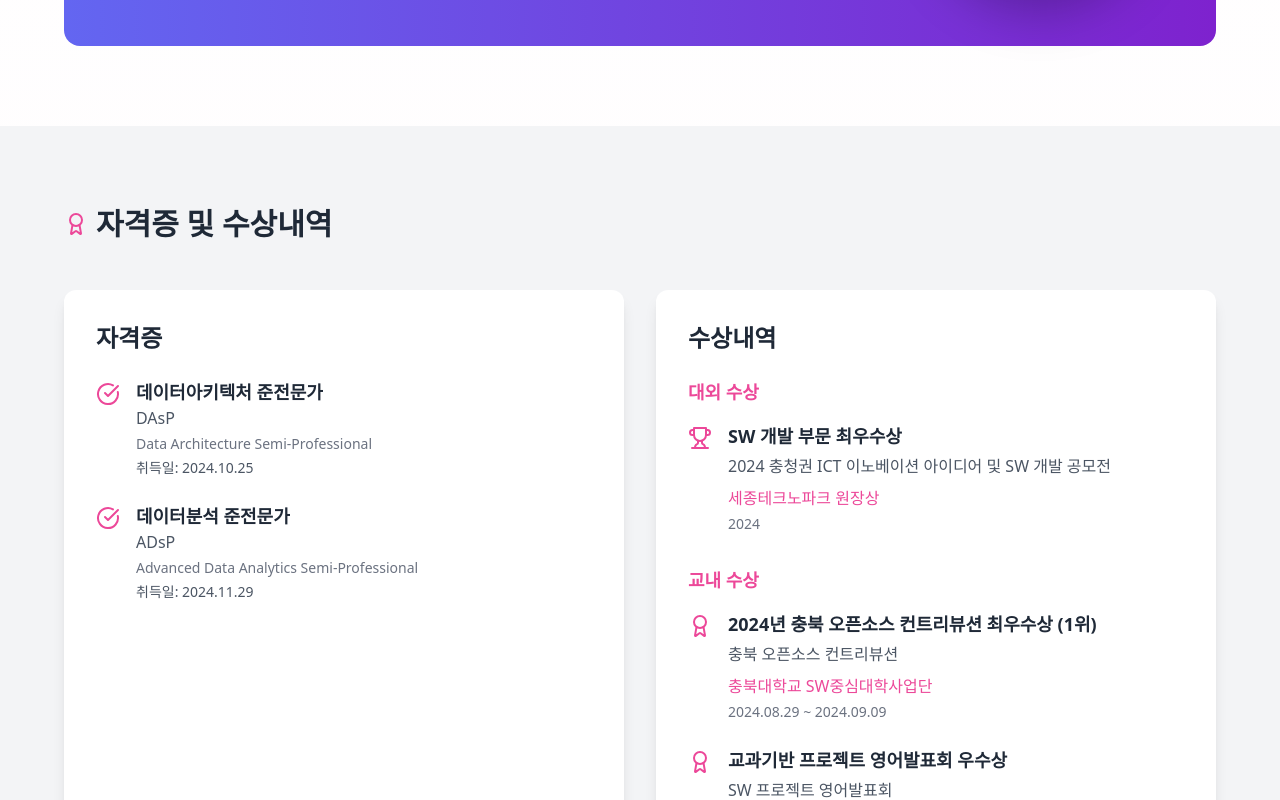
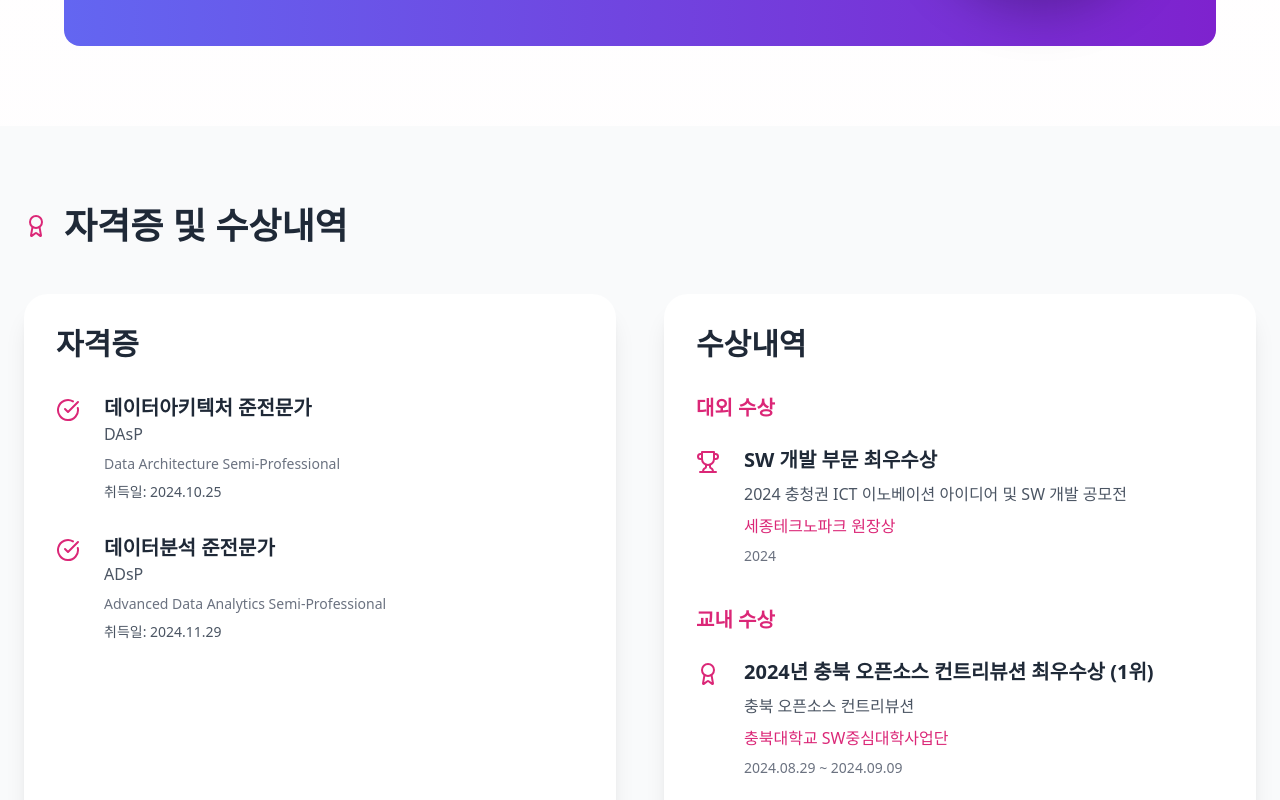
Before and after one commit to kookyungseon/portfolio-site, a React (Create React App) app: page / in a window 1280 px wide. Shown: the part 402-1202 px from the top of the page. Built offline with nearby package versions, Linux system fonts and the light colour scheme.

Commit message:
변경사항에 대한 설명

```diff
--- a/src/components/Certifications.js
+++ b/src/components/Certifications.js
@@ -42,25 +42,25 @@ const Certifications = () => {
   ];
 
   return (
-    <section id="certifications" className="bg-gray-100 px-4 py-20">
-      <div className="max-w-6xl mx-auto">
-        <h2 className="text-3xl font-bold mb-12 flex items-center gap-2">
-          <Award className="text-pink-500" />
+    <section id="certifications" className="bg-gray-50 px-6 py-20">
+      <div className="max-w-7xl mx-auto">
+        <h2 className="text-4xl font-bold text-gray-800 mb-12 flex items-center gap-4">
+          <Award className="text-pink-600" />
           자격증 및 수상내역
         </h2>
-        <div className="grid md:grid-cols-2 gap-8">
+        <div className="grid md:grid-cols-2 gap-12">
           {/* 자격증 섹션 */}
-          <div className="bg-white p-8 rounded-xl shadow-lg">
-            <h3 className="text-2xl font-semibold mb-6 text-gray-800">자격증</h3>
-            <div className="space-y-6">
+          <div className="bg-white p-8 rounded-3xl shadow-xl transition-transform transform hover:scale-105 hover:shadow-2xl">
+            <h3 className="text-3xl font-semibold mb-8 text-gray-800">자격증</h3>
+            <div className="space-y-8">
               {certifications.map((cert, index) => (
-                <div key={index} className="flex items-start gap-4">
-                  <CheckCircle className="text-pink-500 flex-shrink-0 mt-1" />
+                <div key={index} className="flex items-start gap-6">
+                  <CheckCircle className="text-pink-600 flex-shrink-0 mt-1" size={24} />
                   <div>
-                    <h4 className="font-semibold text-lg text-gray-800">{cert.name}</h4>
+                    <h4 className="font-semibold text-xl text-gray-800">{cert.name}</h4>
                     <p className="text-gray-600">{cert.code}</p>
-                    <p className="text-gray-500 text-sm mt-1">{cert.description}</p>
-                    <p className="text-gray-600 text-sm mt-1">취득일: {cert.date}</p>
+                    <p className="text-gray-500 text-sm mt-2">{cert.description}</p>
+                    <p className="text-gray-600 text-sm mt-2">취득일: {cert.date}</p>
                   </div>
                 </div>
               ))}
@@ -68,20 +68,20 @@ const Certifications = () => {
           </div>
 
           {/* 수상내역 섹션 */}
-          <div className="bg-white p-8 rounded-xl shadow-lg">
-            <h3 className="text-2xl font-semibold mb-6 text-gray-800">수상내역</h3>
+          <div className="bg-white p-8 rounded-3xl shadow-xl transition-transform transform hover:scale-105 hover:shadow-2xl">
+            <h3 className="text-3xl font-semibold mb-8 text-gray-800">수상내역</h3>
 
             {/* 대외 수상 */}
-            <div className="mb-8">
-              <h4 className="text-lg font-semibold mb-4 text-pink-500">대외 수상</h4>
+            <div className="mb-10">
+              <h4 className="text-xl font-semibold mb-6 text-pink-600">대외 수상</h4>
               {externalAwards.map((award, index) => (
-                <div key={index} className="flex items-start gap-4 mb-6">
-                  <Trophy className="text-pink-500 flex-shrink-0 mt-1" />
+                <div key={index} className="flex items-start gap-6 mb-8">
+                  <Trophy className="text-pink-600 flex-shrink-0 mt-1" size={24} />
                   <div>
-                    <h5 className="font-semibold text-lg text-gray-800">{award.title}</h5>
-                    <p className="text-gray-600 mt-1">{award.competition}</p>
-                    <p className="text-pink-500 mt-2">{award.organization}</p>
-                    <p className="text-gray-500 text-sm mt-1">{award.date}</p>
+                    <h5 className="font-semibold text-xl text-gray-800">{award.title}</h5>
+                    <p className="text-gray-600 mt-2">{award.competition}</p>
+                    <p className="text-pink-600 mt-2">{award.organization}</p>
+                    <p className="text-gray-500 text-sm mt-2">{award.date}</p>
                   </div>
                 </div>
               ))}
@@ -89,15 +89,15 @@ const Certifications = () => {
 
             {/* 교내 수상 */}
             <div>
-              <h4 className="text-lg font-semibold mb-4 text-pink-500">교내 수상</h4>
+              <h4 className="text-xl font-semibold mb-6 text-pink-600">교내 수상</h4>
               {internalAwards.map((award, index) => (
-                <div key={index} className="flex items-start gap-4 mb-6">
-                  <Award className="text-pink-500 flex-shrink-0 mt-1" />
+                <div key={index} className="flex items-start gap-6 mb-8">
+                  <Award className="text-pink-600 flex-shrink-0 mt-1" size={24} />
                   <div>
-                    <h5 className="font-semibold text-lg text-gray-800">{award.title}</h5>
-                    <p className="text-gray-600 mt-1">{award.competition}</p>
-                    <p className="text-pink-500 mt-2">{award.organization}</p>
-                    <p className="text-gray-500 text-sm mt-1">{award.date}</p>
+                    <h5 className="font-semibold text-xl text-gray-800">{award.title}</h5>
+                    <p className="text-gray-600 mt-2">{award.competition}</p>
+                    <p className="text-pink-600 mt-2">{award.organization}</p>
+                    <p className="text-gray-500 text-sm mt-2">{award.date}</p>
                   </div>
                 </div>
               ))}
```
